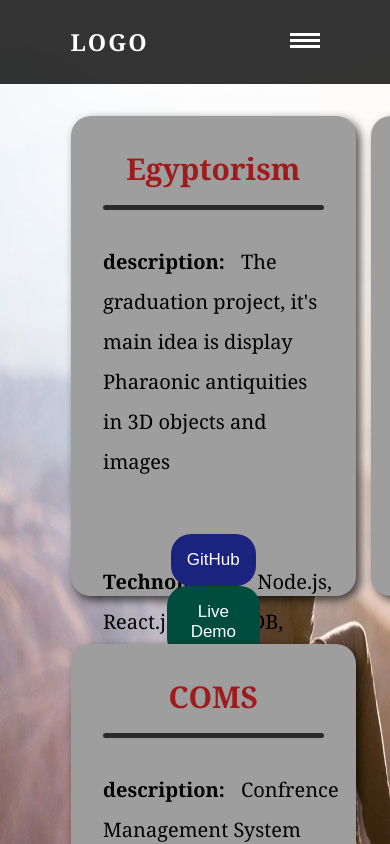
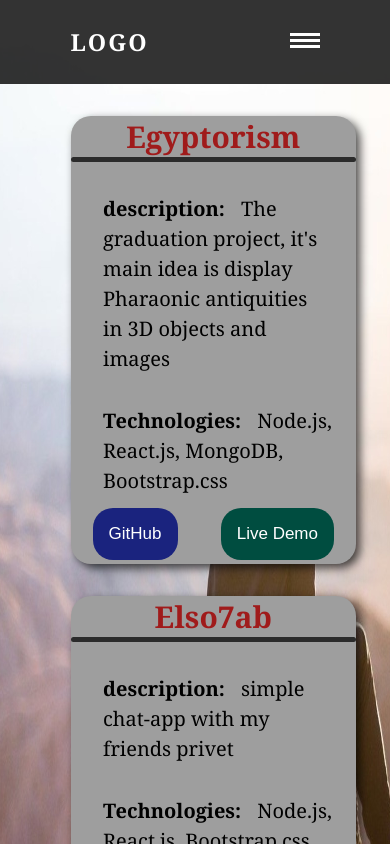
Before and after one commit to mahmoud-farag/my_portfolio, a React (Create React App) app: page /MyWork in a window 390 px wide. Built offline with nearby package versions, Linux system fonts and the light colour scheme.

Commit message:
responsive  mywork  page

```diff
--- a/src/components/MyWork/MyWork.js
+++ b/src/components/MyWork/MyWork.js
@@ -58,7 +58,7 @@ const MyWork = () => {
         <hr></hr>
         <section className="card_body">
           <p>
-            <span>description:</span>Confrence Management System (COMS){" "}
+            <span>description:</span>Confrence Management System (COMS)
           </p>
           <p>
             <span>Technologies:</span>
--- a/src/components/MyWork/mywork.css
+++ b/src/components/MyWork/mywork.css
@@ -8,19 +8,18 @@
 body {
   padding: 0;
   margin: 0;
+  height: 100%;
 }
 
 section.container {
   display: grid;
   grid-template-columns: repeat(2, 1fr);
+  row-gap: 2rem;
 }
 article {
   background-color: #9e9e9e;
-  width: 15rem;
-  height: 30rem;
-  padding: 2rem;
-  padding-bottom: 2rem;
-  margin-bottom: 3rem;
+
+  height: 28rem;
   border-radius: 20px;
   box-shadow: 4px 4px 10px rgba(0, 0, 0, 0.7);
   width: 95%;
@@ -35,11 +34,11 @@ section.container article h2 {
 
 hr {
   padding: 0;
-  margin: 1rem 0 2rem 0;
 }
 
 section.container .card_body {
   height: 70%;
+  padding: 2rem;
 }
 
 span {
@@ -50,23 +49,23 @@ span {
 }
 
 p {
-  line-height: 2;
+  line-height: 1.5;
   color: #000;
-  margin-bottom: 5rem;
+  margin-bottom: 2rem;
 }
 section.container .card_buttons {
-  height: 20%;
-  width: 100%;
-
-  text-align: center;
+  margin-top: 2rem;
+  display: flex;
+  justify-content: space-around;
 }
 
 section.container .card_buttons button {
-  margin-right: 4rem;
-  margin-left: 4rem;
   border: none;
   border-radius: 20px;
   padding: 1rem;
+  display: flex;
+  justify-content: center;
+  align-items: center;
 }
 
 section.container .card_buttons button a {
@@ -95,3 +94,9 @@ section.container .card_buttons button:last-child {
 section.container .card_buttons button:last-child:hover {
   opacity: 0.7;
 }
+
+@media (max-width: 768px) {
+  section.container {
+    grid-template-columns: repeat(1, 1fr);
+  }
+}
```
